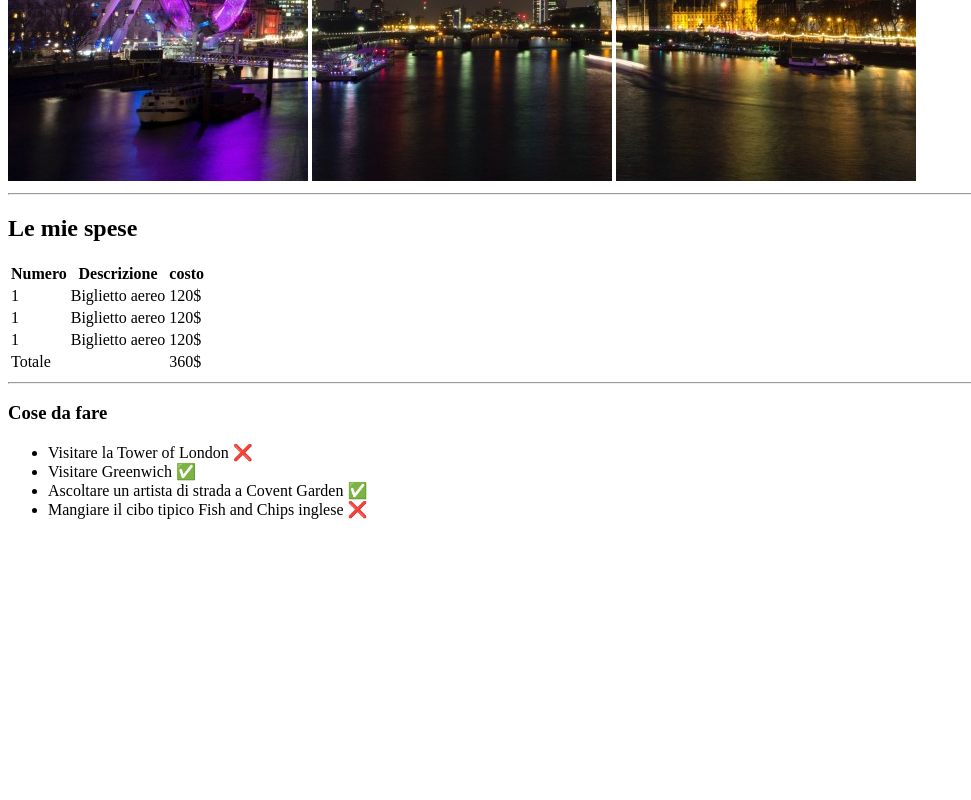
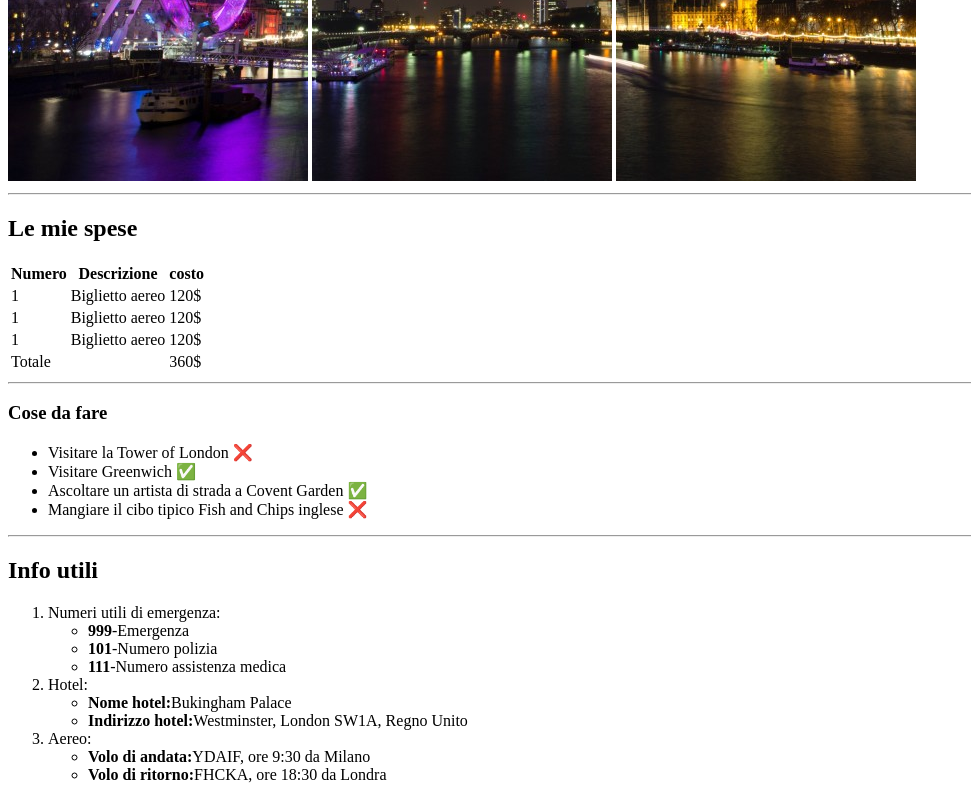
Before and after one commit to FilippoBonafini/html-london-trip, a plain HTML site: page index.html in a window 1280 px wide. Shown: the part 499-1299 px from the top of the page, without its empty margins (0-971 px from the left). Before the commit the page ends 1034 px from the top, so only its background shows below. Drawn offline with Linux system fonts and the light colour scheme.

Commit message:
Info utili completa

```diff
--- a/index.html
+++ b/index.html
@@ -95,7 +95,64 @@
         </section>
         <!-- /SEZIONE COSE DA FARE  -->
 
+        <hr> <!--DIVISORE-->
+
+        <!-- INFO UTILI -->
+        <section>
+
+            <h2>Info utili</h2>
+
+            <!-- LISTA ORDINATA -->
+            <ol>
+
+                <li>
+                    Numeri utili di emergenza:
+                    <!-- LISTA DISORDINATA -->
+                    <ul>
+                        <li><b>999</b>-Emergenza</li>
+                    </ul>
+                    <ul>
+                        <li><b>101</b>-Numero polizia</li>
+                    </ul>
+                    <ul>
+                        <li><b>111</b>-Numero assistenza medica</li>
+                    </ul>
+                    <!-- /LISTA DISORDINATA -->
+                </li>
+
+                <li>
+                    Hotel:
+                    <!-- LISTA DISORDINATA -->
+                    <ul>
+                        <li><b>Nome hotel:</b>Bukingham Palace</li>
+                    </ul>
+                    <ul>
+                        <li><b>Indirizzo hotel:</b>Westminster, London SW1A, Regno Unito</li>
+                    </ul>
+                    <!-- /LISTA DISORDINATA -->
+                </li>
+
+                <li>
+                    Aereo:
+                    <!-- LISTA DISORDINATA -->
+                    <ul>
+                        <li><b>Volo di andata:</b>YDAIF, ore 9:30 da Milano</li>
+                    </ul>
+                    <ul>
+                        <li><b>Volo di ritorno:</b>FHCKA, ore 18:30 da Londra</li>
+                    </ul>
+                    <!-- /LISTA DISORDINATA -->
+                </li>
+
+            </ol>
+            <!-- /LISTA ORDINATA -->
+
+        </section>
+        <!-- /INFO UTILI  -->
+
     </main>
+
+
 
 
 
```
